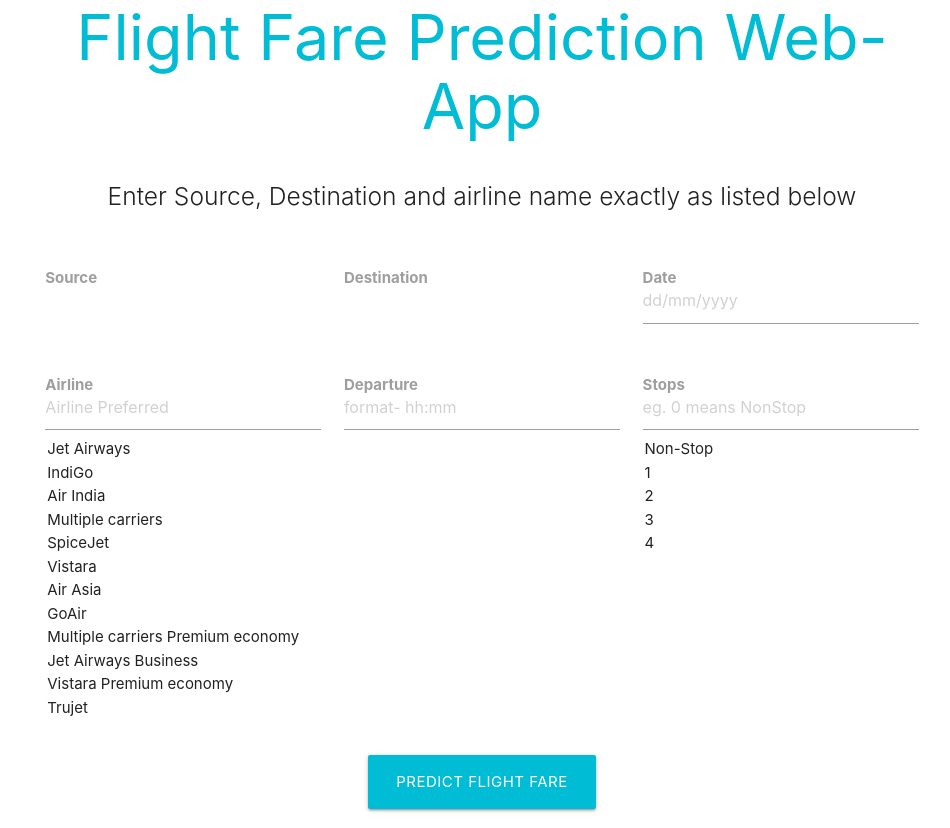
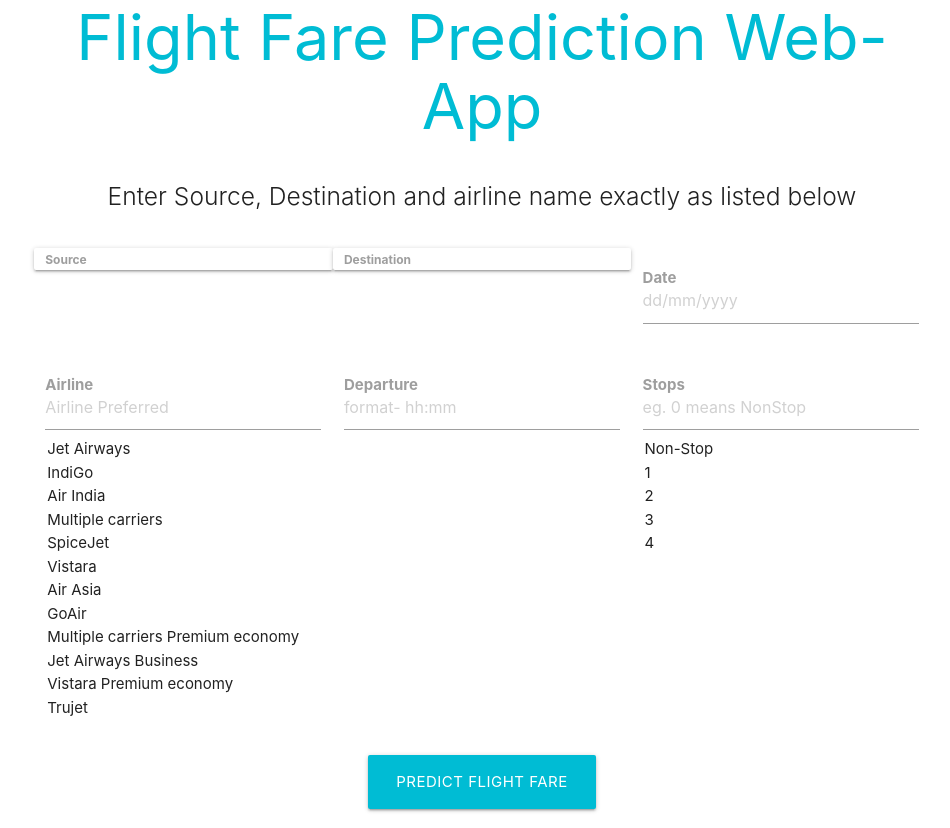
Before and after one commit to prakash100198/Flight-Fare-Prediction-Web-App, a Flask app: page / in a window 1280 px wide. Shown: the part 99-927 px from the top of the page, without its empty margins (158-1108 px from the left). Run offline with Flask 2, Linux system fonts and the light colour scheme; parts of the project's set-up code (start-up, migrations or seed data) failed here and were passed over.

Commit message:
Update index.html

```diff
--- a/templates/index.html
+++ b/templates/index.html
@@ -40,21 +40,21 @@
     <form action='/predict' method="post" class="col s12">
       <div class="row">
 
-        <div class="input-field col s4">
+        <div class="card col s4">
             <label for="Source"><b>Source</b></label>
             <br>
           <!-- <input placeholder="Source City" name="Source" id="first_name" type="text" class="validate" required="required"> -->
 
             <select name="Source" id="Source" required="required">
-                                <option value="Delhi">Delhi</option>
-                                <option value="Kolkata">Kolkata</option>
-                                <option value="Mumbai">Mumbai</option>
-                                <option value="Chennai">Chennai</option>
-                            </select>
+            <option value="Delhi">Delhi</option>
+            <option value="Kolkata">Kolkata</option>
+            <option value="Mumbai">Mumbai</option>
+            <option value="Chennai">Chennai</option>
+            </select>
 
         </div>
 
-        <div class="input-field col s4">
+        <div class="card col s4">
 
           <label for="Destination"><b>Destination </b></label>
             <br>
```
